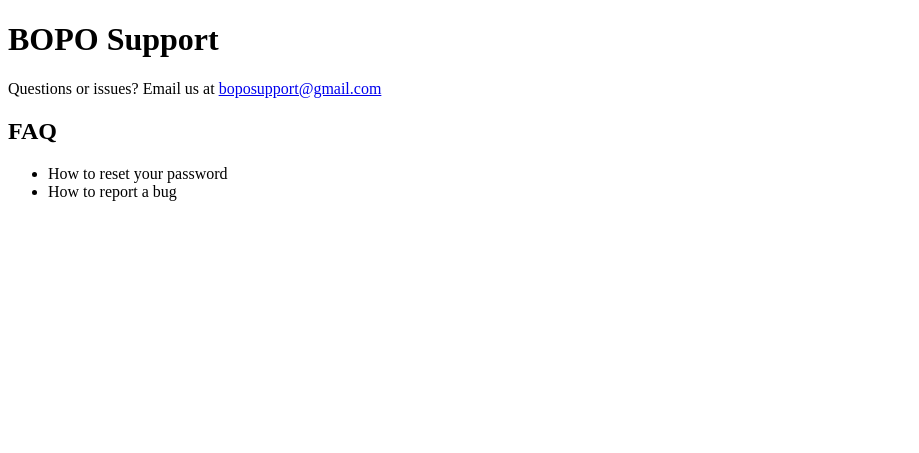
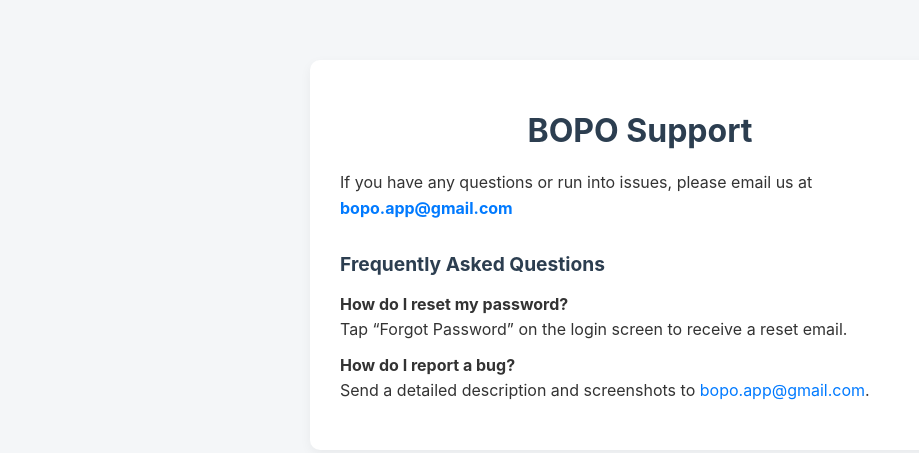
Before and after one commit to CReny63/bopo-support, a plain HTML site: page index.html in a window 1280 px wide. Shown: the whole page, without its empty margins (0-919 px from the left). Drawn offline with Linux system fonts and the light colour scheme.

Commit message:
Revamp support page styling and update contact email

```diff
--- a/index.html
+++ b/index.html
@@ -4,14 +4,70 @@
   <meta charset="UTF-8" />
   <meta name="viewport" content="width=device-width, initial-scale=1.0" />
   <title>BOPO Support</title>
+  <style>
+    body {
+      font-family: -apple-system, BlinkMacSystemFont, "Segoe UI", Roboto, Helvetica, Arial, sans-serif;
+      background: #f4f6f8;
+      color: #333;
+      margin: 0;
+      padding: 0;
+    }
+    .container {
+      max-width: 600px;
+      margin: 60px auto;
+      background: #fff;
+      padding: 30px;
+      border-radius: 10px;
+      box-shadow: 0 4px 12px rgba(0,0,0,0.05);
+    }
+    h1 {
+      text-align: center;
+      color: #2c3e50;
+      margin-bottom: 20px;
+    }
+    p, li {
+      line-height: 1.6;
+    }
+    a {
+      color: #007aff;
+      text-decoration: none;
+    }
+    a:hover {
+      text-decoration: underline;
+    }
+    ul {
+      padding-left: 0;
+      list-style: none;
+    }
+    li {
+      margin-bottom: 10px;
+    }
+    .faq-title {
+      margin-top: 30px;
+      font-size: 1.2em;
+      color: #2c3e50;
+    }
+  </style>
 </head>
 <body>
-  <h1>BOPO Support</h1>
-  <p>Questions or issues? Email us at <a href="mailto:boposupport@gmail.com">boposupport@gmail.com</a></p>
-  <h2>FAQ</h2>
-  <ul>
-    <li>How to reset your password</li>
-    <li>How to report a bug</li>
-  </ul>
+  <div class="container">
+    <h1>BOPO Support</h1>
+    <p>If you have any questions or run into issues, please email us at<br>
+      <strong><a href="mailto:bopo.app@gmail.com">bopo.app@gmail.com</a></strong>
+    </p>
+    <div class="faq">
+      <h2 class="faq-title">Frequently Asked Questions</h2>
+      <ul>
+        <li>
+          <strong>How do I reset my password?</strong><br>
+          Tap “Forgot Password” on the login screen to receive a reset email.
+        </li>
+        <li>
+          <strong>How do I report a bug?</strong><br>
+          Send a detailed description and screenshots to <a href="mailto:bopo.app@gmail.com">bopo.app@gmail.com</a>.
+        </li>
+      </ul>
+    </div>
+  </div>
 </body>
 </html>
```
